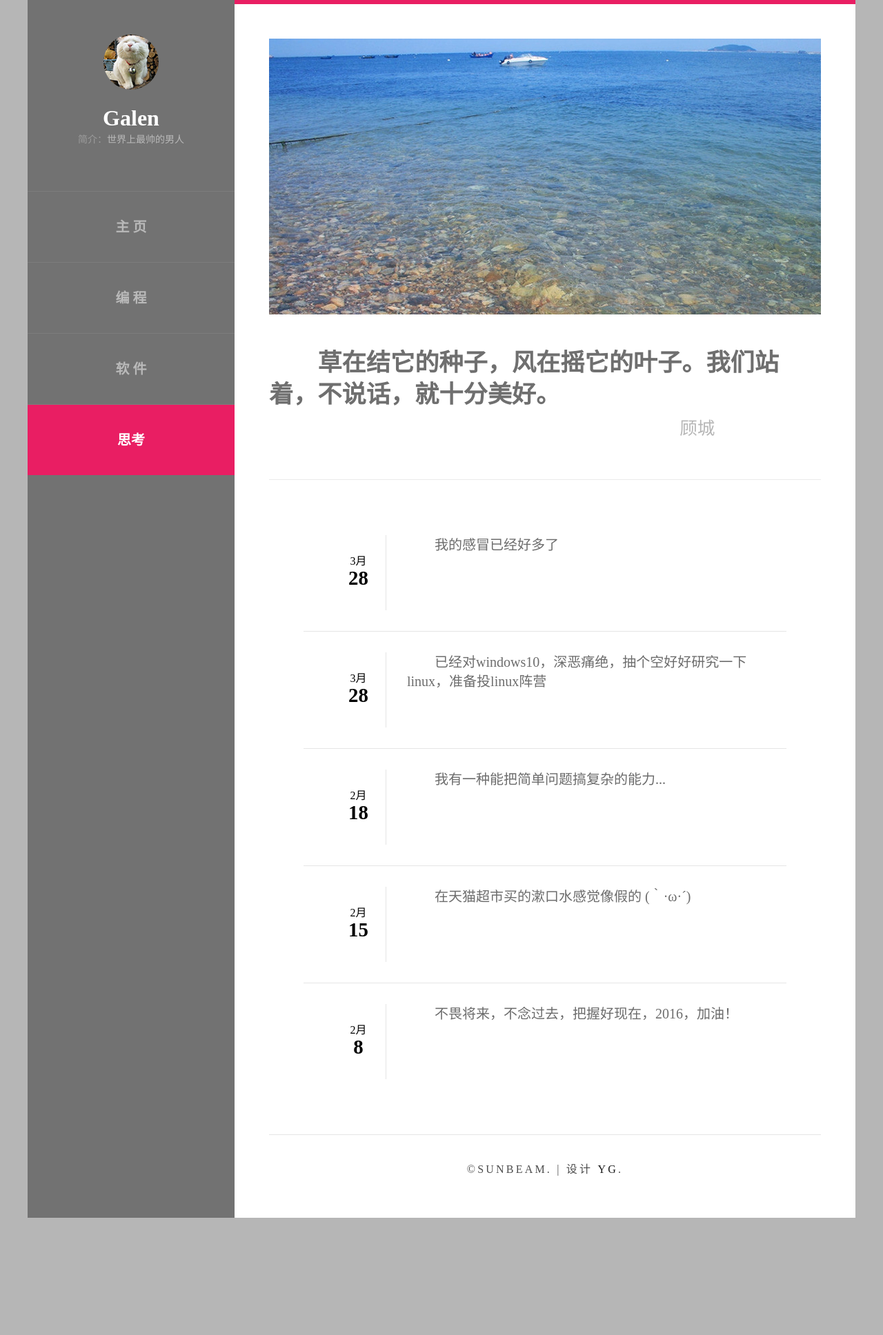
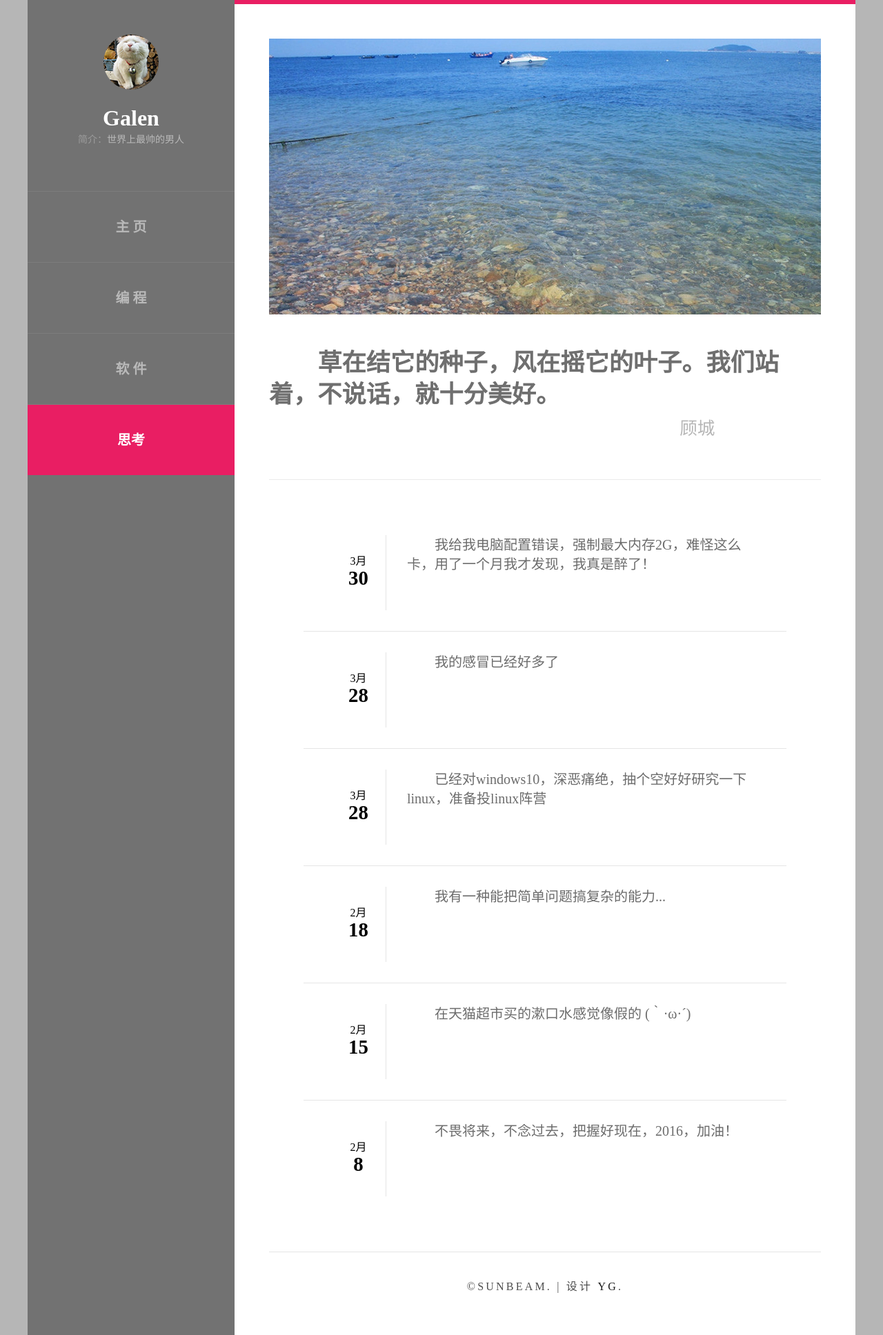
Before and after one commit to GalenYoung/galenyoung.github.io, a Jekyll site: the page built from think/thinking.html, in a window 1280 px wide. Shown: the whole page at 69% size. Built offline with Jekyll 4.4.1, drawn with Linux system fonts in a browser that asks for light colours.

Commit message:
add mood

```diff
--- a/think/thinking.html
+++ b/think/thinking.html
@@ -30,6 +30,11 @@ permalink: /think/
 			<div class="thk-r-session">
 				<ul>
 					<li>
+						<span>3月<b>30</b></span>
+						<p>我给我电脑配置错误，强制最大内存2G，难怪这么卡，用了一个月我才发现，我真是醉了！</p>
+					</li>
+
+					<li>
 						<span>3月<b>28</b></span>
 						<p>我的感冒已经好多了</p>
 					</li>
```
